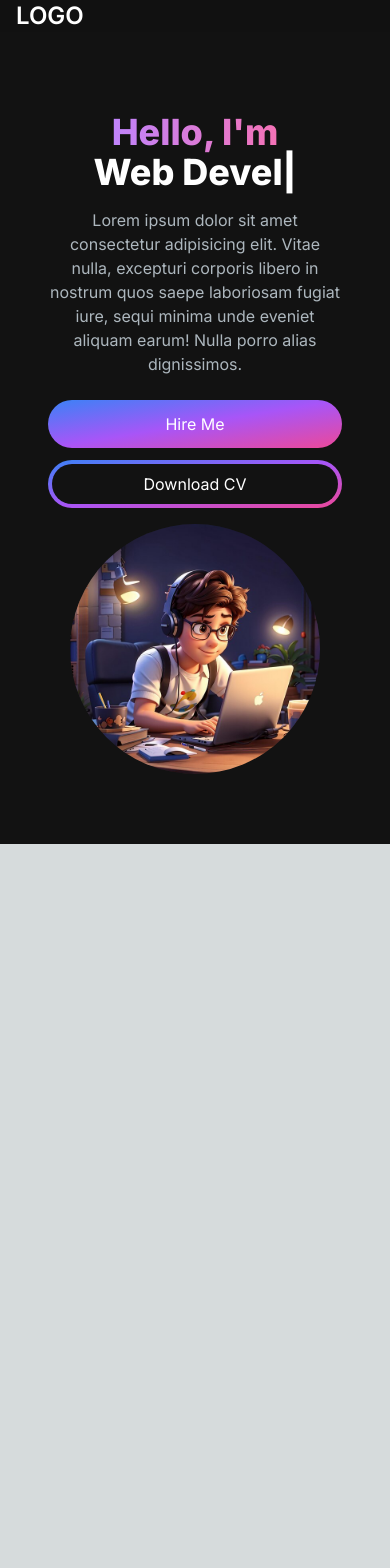
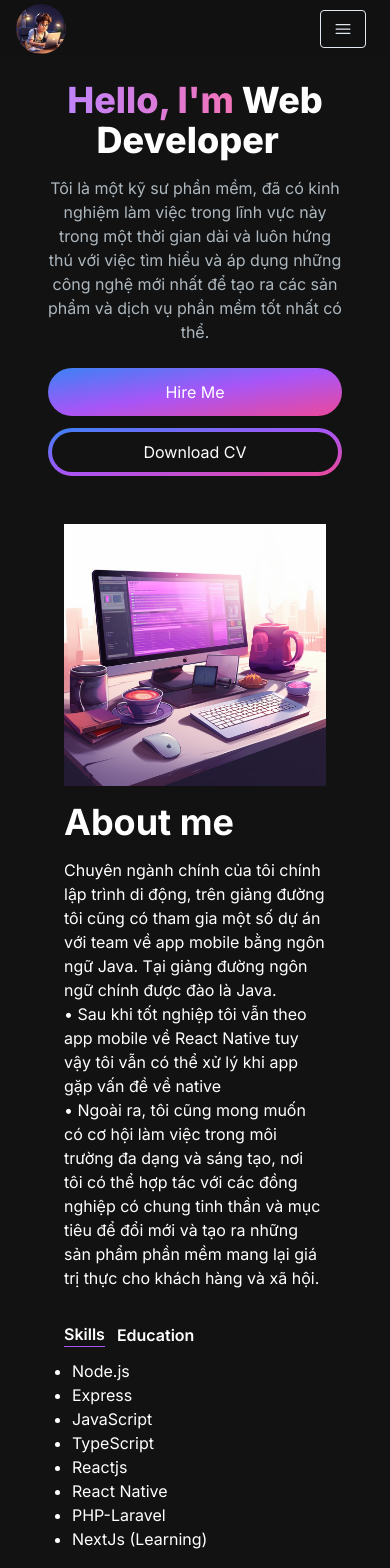
Before and after one commit to chauruon/myPortfolio, a Next.js app: page / in a window 390 px wide. Shown: the top 1568 px of the page. Before the commit the page ends 844 px from the top, so only its background shows below. Built offline with nearby package versions, Linux system fonts and the light colour scheme.

Commit message:
add about page

```diff
--- /dev/null
+++ b/src/app/component/AboutSection.jsx
@@ -0,0 +1,77 @@
+"use client"
+import React,{useTransition, useState} from 'react'
+import Image from "next/image"
+import { TabButton } from "../component/tab/TabButton"
+
+const TAB_DATA = [
+  {
+    title: "Skills",
+    id: "skills",
+    content: (
+      <ul className="list-disc pl-2">
+        <li>Node.js</li>
+        <li>Express</li>
+        <li>JavaScript</li>
+        <li>TypeScript</li>
+        <li>Reactjs</li>
+        <li>React Native</li>
+        <li>PHP-Laravel</li>
+        <li>NextJs (Learning)</li>
+      </ul>
+    ),
+  },
+  {
+    title: "Education",
+    id: "education",
+    content: (
+      <ul className="list-disc pl-2">
+        <li>College FPT Polytechnic</li>
+      </ul>
+    ),
+  },
+];
+
+
+export const AboutSection = () => {
+  const [tab, setTab] = useState('skills');
+  const [isPending, startTransition] = useTransition();
+
+  const handleTabChange = (id) => {
+    startTransition(()=>{
+      setTab(id);
+    });
+  }
+
+  return (
+    <section className='text-white'>
+      <div className='md:grid md:grid-cols-2 md:gap-8 lg:grid-cols-2 lg:gap-2 py-8
+      px-4 xl:gap-16 sm:py-16 xl:px-16'>
+        <Image className='relative top-0 object-cover' src={'/images/about-image.png'} alt='' width={500} height={500} />
+        <div className='mt-4 md:mt-0 text-left flex flex-col h-full'>
+          <h2 className='text-4xl font-bold text-white mb-4'>About me</h2>
+          <p className='text-base lg:text-lg'>
+            Chuyên ngành chính của tôi chính lập trình di động, trên giảng đường
+            tôi cũng có tham gia một số dự án với team về app mobile bằng ngôn ngữ Java.
+            Tại giảng đường ngôn ngữ chính được đào là Java.
+            <br/>&bull; Sau khi tốt nghiệp tôi vẫn theo app mobile về React Native tuy vậy tôi vẫn có thể xử lý
+            khi app gặp vấn đề về native
+            <br/>&bull; Ngoài ra, tôi cũng mong muốn có cơ hội làm việc trong môi trường
+          đa dạng và sáng tạo, nơi tôi có thể hợp tác với các đồng nghiệp có chung tinh
+          thần và mục tiêu để đổi mới và tạo ra những sản phẩm phần mềm mang lại giá trị thực cho khách hàng và xã hội.
+          </p>
+          <div className='flex flex-row mt-8'>
+            <TabButton selectTab={() => handleTabChange("skills")} active={ tab === 'skills'}>
+              {' '}Skills{" "}
+            </TabButton>
+            <TabButton selectTab={() => handleTabChange('education')} active={ tab === 'education'}>
+              {' '}Education{" "}
+            </TabButton>
+          </div>
+          <div className="mt-3">
+            {TAB_DATA.find((t) => t.id === tab)?.content}
+          </div>
+        </div>
+      </div>
+    </section>
+  )
+}
--- a/src/app/component/HeroSection.jsx
+++ b/src/app/component/HeroSection.jsx
@@ -12,12 +12,11 @@ export const HeroSection = () => {
             <span className='text-transparent bg-clip-text bg-gradient-to-r from-purple-400 to-pink-400'>
               Hello, I&apos;m{" "}
             </span>
-            <br/>
+            {/* <br/> */}
             <TypeAnimation
               sequence={[
-                // Same substring at the start will only be typed out once, initially
                 "Ruon",
-                1500, // wait 1s before replacing "Mice" with "Hamsters"
+                1500,
                 "Mobile Developer",
                 1500,
                 "Web Developer",
@@ -31,9 +30,9 @@ export const HeroSection = () => {
             />
           </h1>
           <p className='text-[#ADB7BE] mb-6 text-base sm:text-lg lg:text-xl'>
-            Lorem ipsum dolor sit amet consectetur adipisicing elit.
-            Vitae nulla, excepturi corporis libero in nostrum quos saepe laboriosam fugiat iure, sequi minima unde eveniet aliquam earum!
-            Nulla porro alias dignissimos.
+            Tôi là một kỹ sư phần mềm, đã có kinh nghiệm làm việc trong lĩnh vực này trong một thời gian dài
+            và luôn hứng thú với việc tìm hiểu và áp dụng những công nghệ mới nhất
+            để tạo ra các sản phẩm và dịch vụ phần mềm tốt nhất có thể.
           </p>
           <div>
             <button className='px-6 py-3 w-full sm:w-fit rounded-full mr-4 bg-gradient-to-br from-blue-500 via-purple-500 to-pink-500 hover:bg-slate-200 text-white'>
@@ -45,7 +44,7 @@ export const HeroSection = () => {
           </div>
         </div>
         <div className='col-span-4 place-self-center mt-4 lg:mt-0'>
-          <div className='rounded-full bg-[#181818] w-[250px] h-[250px] lg:w-[400px] lg:h-[400px] relative'>
+          <div className='rounded-full bg-[#181818] md:w-[200px] md:h-[200px] lg:w-[400px] lg:h-[400px] relative'>
             <Image className='absolute rounded-full transform -translate-x-1/2 -translate-y-1/2 top-1/2 left-1/2'
               src={'/images/doing-onlines.jpg'}
               priority={true} alt={''}
--- /dev/null
+++ b/src/app/component/MenuOverlay.jsx
@@ -0,0 +1,25 @@
+import React from "react";
+import { NavLink } from "./NavLink";
+
+const MenuOverlay = ({ links ,sidebar } ) => {
+  console.log('links: ', typeof links);
+  console.log('links.path: ', links.path);
+  return (
+    <div className={`top-10 right-0 z-20 bg-slate-400 h-full w-[35vw] p-1 text-white
+      fixed ease-in-out
+      duration-700
+      ${sidebar ? "translate-x-0 " : "translate-x-full"}`}>
+      <ul>
+        {
+          links.map((link, index) => (
+            <li key={index}>
+              <NavLink href={link.path} title={link.title} />
+            </li>
+          ))
+        }
+      </ul>
+    </div>
+  );
+};
+
+export default MenuOverlay;
--- a/src/app/component/Navbar.jsx
+++ b/src/app/component/Navbar.jsx
@@ -1,7 +1,11 @@
 "use client"
 import React, { useState } from 'react'
-import { NavLink } from "../component/NavLink"
+import { NavLink } from "./NavLink"
 import Link from 'next/link'
+import Image from 'next/image'
+
+import { Bars3Icon, XMarkIcon } from '@heroicons/react/24/solid'
+import MenuOverlay from "./MenuOverlay"
 
 const navLink = [
   {
@@ -20,18 +24,33 @@ const navLink = [
 
 export const Navbar = () => {
   const [navbarOpen,setNavbarOpen] = useState(false);
+  return (
+    <nav className="fixed top-0 right-0  h-[55px] left-0 z-10 bg-[#121212] bg-opacity-90">
+      <div className={`flex flex-wrap items-center md:justify-end justify-between mx-auto px-4 h-[45px]`}>
+        <div className='rounded-full bg-[#181818] w-[50px] h-[50px] mt-1 md:hidden relative'>
+          <Link href={'/'}>
+            <Image className='absolute rounded-full transform -translate-x-1/2 -translate-y-1/2 top-1/2 left-1/2'
+              src={'/images/doing-onlines.jpg'}
+              priority={true} alt={''}
+              width={300} height={300}/>
+          </Link>
+        </div>
 
-  return (
-    <nav className="fixed top-0 right-0 left-0 z-10 bg-[#121212] bg-opacity-90">
-      <div className='flex flex-wrap items-center justify-between mx-auto px-4'>
-        <Link href={'/'} className='text-2xl md:text-5xl text-white font-semibold'>
-          LOGO
-        </Link>
-        <div className='mobile-menu block md:hidden'>
-
+        <div className='mobile-menu block md:hidden mt-1 mr-2'>
+          {
+            !navbarOpen ?
+              <button onClick={()=> setNavbarOpen(true)}
+                className={`
+                  flex items-center px-3 py-2 border rounded border-slate-200 text-slate-200
+                  hover:text-white hover:border-white
+                `}>
+                <Bars3Icon className='h-5 w-5' />
+              </button>
+            : null
+          }
         </div>
         <div className='menu hidden md:block md:w-auto' id='navbar'>
-          <ul className='flex p-4 md:p-0 sm:flex-row md:space-x-4 mt-0'>
+          <ul className='flex p-4 md:p-0 sm:flex-row md:space-x-4 mt-3 mr-2'>
           {
             navLink.map((val, index) => (
               <li key={index}>
@@ -42,6 +61,34 @@ export const Navbar = () => {
           </ul>
         </div>
       </div>
+
+      <div className={`rounded-s-lg bg-[#121212] md:hidden top-0 right-0 w-[25vw]
+      text-white fixed ease-linear duration-500
+        ${navbarOpen ? "translate-x-0 " : "translate-x-full"}`}>
+        <div className='flex justify-end mr-2 bg-[#121212]'>
+          <button onClick={()=> setNavbarOpen(false)}
+            className='mt-3 px-3 py-2 border rounded border-slate-200 text-slate-200 hover:text-white hover:border-white'>
+            <XMarkIcon className='h-5 w-5' />
+          </button>
+        </div>
+        <ul>
+          {
+            navLink.map((link, index) => (
+              <li key={index} className='flex justify-center px-1 py-1 w-full rounded-full
+                sm:mt-auto mt-3
+                hover:bg-gradient-to-br from-blue-500 via-purple-500 to-pink-500
+              hover:bg-slate-800 text-white '>
+                <Link href={link.path}
+                  className='block hover:bg-slate-800
+                  rounded-full px-5 py-2 text-sm'>
+                  {link.title}
+                </Link>
+
+            </li>
+            ))
+          }
+        </ul>
+      </div>
     </nav>
   )
 }
--- /dev/null
+++ b/src/app/component/tab/TabButton.jsx
@@ -0,0 +1,12 @@
+import React from 'react'
+
+export const TabButton = ({active, selectTab, children}) => {
+  const buttonClasses = active ? 'text-white border-b border-purple-500' : 'text-[ADB7BE]'
+  return (
+    <button onClick={selectTab}>
+      <p className={`mr-3 font-semibold hover:text-white ${buttonClasses}`}>
+        {children}
+      </p>
+    </button>
+  )
+}
--- a/src/app/page.tsx
+++ b/src/app/page.tsx
@@ -1,12 +1,13 @@
-import Image from "next/image";
 import { HeroSection } from "./component/HeroSection";
 import { Navbar } from "./component/Navbar"
+import { AboutSection } from "./component/AboutSection";
 export default function Home() {
   return (
     <main className="flex min-h-screen flex-col bg-[#121212]">
       <Navbar/>
-      <div className="container mt-24 mx-auto px-12 py-4">
+      <div className="container mt-16 mx-auto px-12 py-4">
         <HeroSection/>
+        <AboutSection/>
       </div>
     </main>
   );
--- a/tsconfig.json
+++ b/tsconfig.json
@@ -21,6 +21,6 @@
       "@/*": ["./src/*"]
     }
   },
-  "include": ["next-env.d.ts", "**/*.ts", "**/*.tsx", ".next/types/**/*.ts", "src/app/component/HeroSection.jsx"],
+  "include": ["next-env.d.ts", "**/*.ts", "**/*.tsx", ".next/types/**/*.ts", "src/app/component/*.jsx", "src/app/component/MenuOverlay.jsx"],
   "exclude": ["node_modules"]
 }
```
